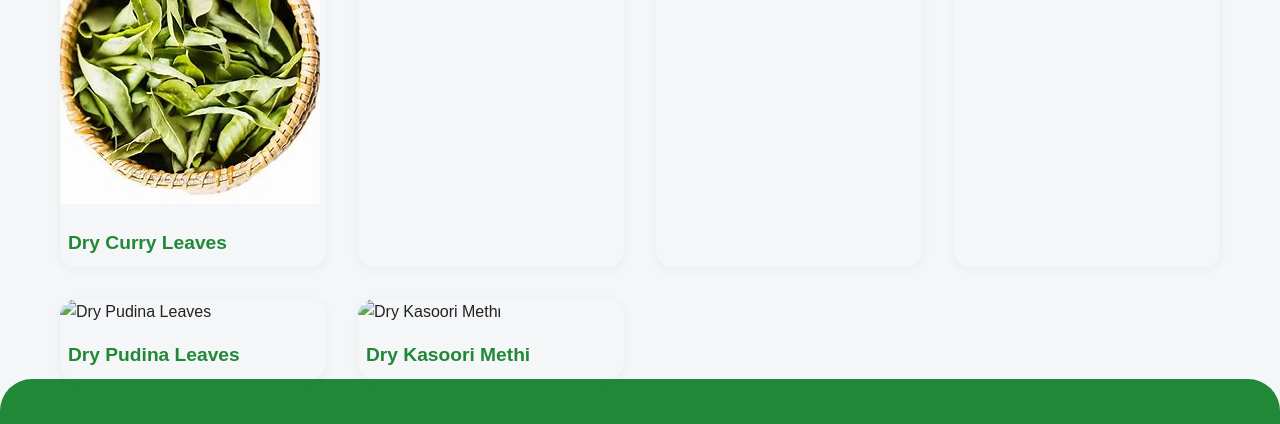
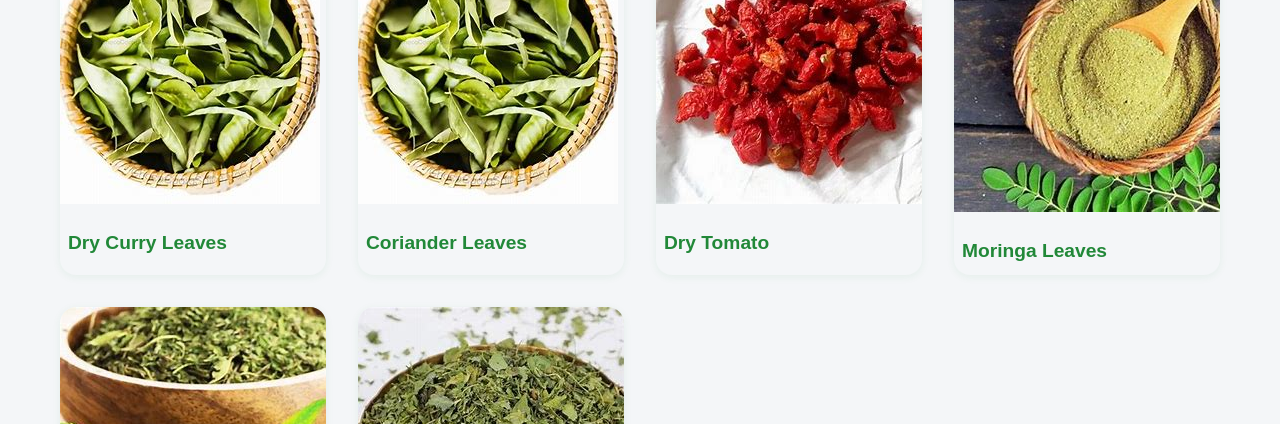
Before and after one commit to Navdip9/e-commerce-, a plain HTML site: page index.html in a window 1280 px wide. Shown: the part 822-1246 px from the top of the page. Drawn offline with Linux system fonts and the light colour scheme.

Commit message:
Update index.html

```diff
--- a/index.html
+++ b/index.html
@@ -41,23 +41,23 @@
                     <h3>Dry Curry Leaves</h3>
                 </div>
                 <div class="product-card">
-                    <img src=""image/dry curry leaves.jpeg"" alt="Coriander Leaves">
+                    <img src="image/dry curry leaves.jpeg" alt="Coriander Leaves">
                     <h3>Coriander Leaves</h3>
                 </div>
                 <div class="product-card">
-                    <img src=""image/dry curry leaves.jpeg"" alt="Dry Tomato">
+                    <img src="image/tomato.jpeg" alt="Dry Tomato">
                     <h3>Dry Tomato</h3>
                 </div>
                 <div class="product-card">
-                    <img src=""image/dry curry leaves.jpeg"" alt="Moringa Leaves">
+                    <img src="image/moringa.jpeg" alt="Moringa Leaves">
                     <h3>Moringa Leaves</h3>
                 </div>
                 <div class="product-card">
-                    <img src=""image/dry curry leaves.jpeg"" alt="Dry Pudina Leaves">
+                    <img src="image/dry pudino.jpeg" alt="Dry Pudina Leaves">
                     <h3>Dry Pudina Leaves</h3>
                 </div>
                 <div class="product-card">
-                    <img src=""image/dry curry leaves.jpeg"" alt="Dry Kasoori Methi">
+                    <img src="image/dry kasori methi.jpeg" alt="Dry Kasoori Methi">
                     <h3>Dry Kasoori Methi</h3>
                 </div>
             </div>
```
